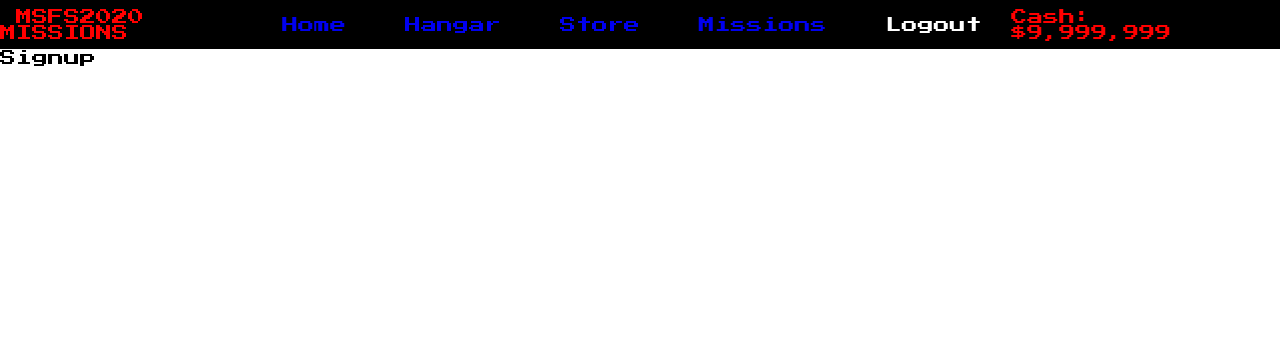
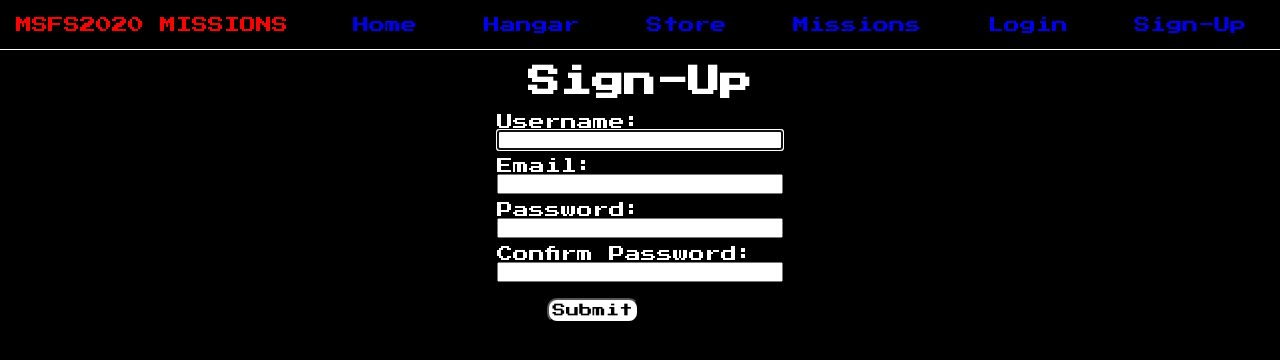
Before and after one commit to ToddGallegos/missions, a React (Create React App) app: page /signup in a window 1280 px wide. Shown: the top 360 px of the page. Built offline with nearby package versions, Linux system fonts and the light colour scheme; no server answers.

Commit message:
signin signup pages

```diff
--- a/src/App.jsx
+++ b/src/App.jsx
@@ -10,17 +10,51 @@
 import {useState, useEffect} from 'react';
 
 function App() {
+
+  const getAircrafts = async () => {
+    const response = await fetch("http://localhost:5000/aircrafts");
+    const data = await response.json();
+    return data
+  }
+
+  const getNpcs = async () => {
+    const response = await fetch("http://localhost:5000/npcs");
+    const data = await response.json();
+    return data
+  }
+
+  const [aircrafts, setAircrafts] = useState([])
+  const [user, setUser] = useState([])
+  const [npcs, setNpcs] = useState([])
+
+  useEffect(() => {
+    const fetchData = async () => {
+      const inventory = await getAircrafts();
+      setAircrafts(inventory);
+    };
+    fetchData();
+  }, []);
+
+  useEffect(() => {
+    const fetchData = async () => {
+      const inventory = await getNpcs();
+      setNpcs(inventory);
+    };
+    fetchData();
+  }, []);
+
+
   return (
     <BrowserRouter>
       <div>
         <Navbar />
         <Routes>
           <Route path='/' element={<Home />} />
-          <Route path='/aircraft' element={<Aircraft />} />
-          <Route path='/aircrafts' element={<Aircrafts />} />
-          <Route path='/npc' element={<Npc />} />
-          <Route path='/npcs' element={<Npcs />} />
-          <Route path='/signin' element={<Signin />} />
+          <Route path='/aircraft' element={<Aircraft aircrafts={aircrafts}/>} />
+          <Route path='/aircrafts' element={<Aircrafts aircrafts={aircrafts}/>} />
+          <Route path='/npc' element={<Npc  npcs={npcs} setNpcs={setNpcs}/>} />
+          <Route path='/npcs' element={<Npcs npcs={npcs} setNpcs={setNpcs}/>} />
+          <Route path='/signin' element={<Signin setUser={setUser} user={user}/>} />
           <Route path='/signup' element={<Signup />} />
         </Routes>
       </div>
--- a/src/components/navbar/Navbar.jsx
+++ b/src/components/navbar/Navbar.jsx
@@ -3,7 +3,7 @@
 
 export default function Navbar() {
 
-  const isLoggedIn = true;
+  const isLoggedIn = false;
 
   return (
     <div className="navbarContainer">
--- a/src/index.js
+++ b/src/index.js
@@ -1,4 +1,4 @@
-import React from 'react';
+
 import ReactDOM from 'react-dom/client';
 import App from './App';
 
--- a/src/pages/signin/Signin.jsx
+++ b/src/pages/signin/Signin.jsx
@@ -1,7 +1,41 @@
-import React from 'react'
+import "./signin.css"
 
-export default function Signin() {
+export default function Signin(props) {
+
+  const signIn = async (event) => {
+    event.preventDefault();
+    const username = event.target.elements["username"].value;
+    const password = event.target.elements["password"].value;
+
+    const reqBody = {
+      username: username,
+      password: password
+    }
+
+    const response = await fetch('http://localhost:5000/signin', {
+      method: "POST",
+      headers: {
+        "Content-Type": "application/json"
+      },
+      body: JSON.stringify(reqBody)
+    });
+    const data = await response.json();
+    console.log(data)
+    props.setUser(data.user)
+    alert(data.message)
+  }
+
   return (
-    <div>Signin</div>
+    <div className="signinContainer">
+      <h1 className="formTitle">Login</h1>
+      <form id="signinForm" onSubmit={signIn}>
+        <label htmlFor="username">Username: </label> <br />
+        <input className="signinInput" autoFocus="True" type="text" name="username" id="username" />
+        <br />
+        <label htmlFor="password">Password: </label> <br />
+        <input className="signinInput" type="password" name="password" id="password" /> <br />
+        <button id="signinSubmit" type="submit">Login</button>
+      </form>
+    </div>
   )
 }
--- a/src/pages/signin/signin.css
+++ b/src/pages/signin/signin.css
@@ -0,0 +1,37 @@
+.signinContainer{
+    background-color:black;
+    min-height: calc(100vh - 50px);
+    display:flex;
+    flex-direction:column;
+    align-items:center;
+    color:white;
+}
+
+#signinSubmit {
+    padding: 4px;
+    background-color: white;
+    border-radius: 10px;
+    margin-left:3.1rem;
+    margin-top: .5rem;
+}
+
+#signinSubmit:hover {
+    box-shadow: rgb(242, 241, 238) 0 0 5px;
+    cursor:pointer;
+}
+
+#signinSubmit:active {
+    background-color:rgb(176, 173, 173);
+}
+
+#signinForm {
+    margin-top:1rem
+}
+
+.formTitle {
+    margin-top:1rem
+}
+
+.signinInput {
+    margin-bottom:.5rem
+}
--- a/src/pages/signup/Signup.jsx
+++ b/src/pages/signup/Signup.jsx
@@ -1,7 +1,70 @@
-import React from 'react'
+import "./signup.css";
 
-export default function Signup() {
-  return (
-    <div>Signup</div>
-  )
+export default function SignUp() {
+    const signUp = async (event) => {
+        event.preventDefault();
+        const username = event.target.elements["username"].value;
+        const email = event.target.elements["email"].value;
+        const password = event.target.elements["password"].value;
+        const confirmPassword = event.target.elements["passwordCheck"].value;
+
+        const reqBody = {
+            username: username,
+            email: email,
+            password: password,
+        };
+
+        if (password !== confirmPassword) {
+            alert("passwords don't match");
+        } else {
+            const response = await fetch(
+                "http://localhost:5000/signup",
+                {
+                    method: "POST",
+                    headers: {
+                        "Content-Type": "application/json",
+                    },
+                    body: JSON.stringify(reqBody),
+                }
+            );
+            const data = await response.json();
+            console.log(data);
+            alert(data.message);
+        }
+    };
+
+    return (
+        <div className="signUpContainer">
+            <h1 className="formTitle">Sign-Up</h1>
+            <form id="signupForm" onSubmit={signUp}>
+                <label htmlFor="username">Username: </label> <br />
+                <input className="signupInput"
+                    autoFocus="True"
+                    type="text"
+                    name="username"
+                    id="username"
+                />
+                <br />
+                <label htmlFor="email">Email: </label>
+                <br />
+                <input className="signupInput" type="text" name="email" id="email" />
+                <br />
+                <label htmlFor="password">Password: </label>
+                <br />
+                <input className="signupInput" type="password" name="password" id="password" />
+                <br />
+                <label htmlFor="passwordCheck">Confirm Password: </label>
+                <br />
+                <input className="signupInput"
+                    type="password"
+                    name="passwordCheck"
+                    id="passwordCheck"
+                />{" "}
+                <br />
+                <button id="signupSubmit" type="submit">
+                    Submit
+                </button>
+            </form>
+        </div>
+    );
 }
--- a/src/pages/signup/signup.css
+++ b/src/pages/signup/signup.css
@@ -0,0 +1,42 @@
+.signUpContainer{
+    background-color:black;
+    min-height: calc(100vh - 50px);
+    display:flex;
+    align-items:center;
+    flex-direction:column;
+    color:white;
+}
+
+#signupSubmit {
+    padding: 4px;
+    background-color: white;
+    border-radius: 10px;
+    margin-left:3.1rem;
+    margin-top: .5rem
+}
+
+#signupSubmit:hover {
+    box-shadow: rgb(242, 241, 238) 0 0 5px;
+    cursor:pointer;
+}
+
+#signupSubmit:active {
+    background-color:rgb(176, 173, 173);
+}
+
+#signupForm {
+    margin-top: 1rem
+}
+
+.formTitle {
+    margin-top:1rem
+}
+
+.signupInput {
+    margin-bottom:.5rem
+}
+
+input {
+    height: 20px;
+    padding: 2px;
+}
```
